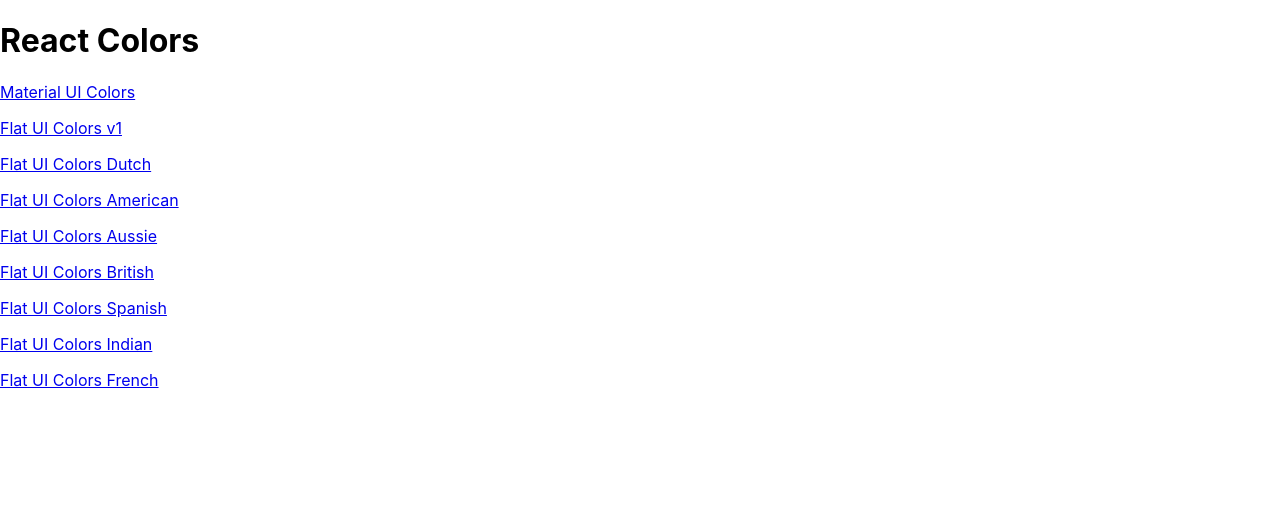
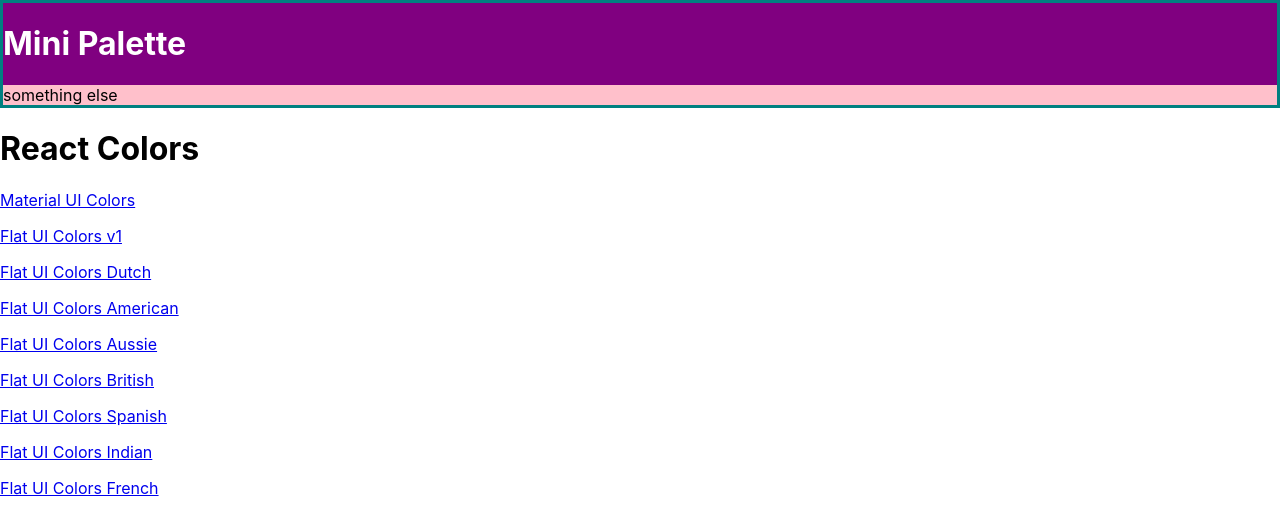
Before and after one commit to shaynemeyer/color-app, a React (Create React App) app: page / in a window 1280 px wide. Shown: the top 532 px of the page. Built offline with nearby package versions, Linux system fonts and the light colour scheme.

Commit message:
Add withStyles with demo styles

```diff
--- a/package.json
+++ b/package.json
@@ -5,6 +5,7 @@
   "dependencies": {
     "@material-ui/core": "^4.7.2",
     "@material-ui/icons": "^4.5.1",
+    "@material-ui/styles": "^4.7.1",
     "@testing-library/jest-dom": "^4.2.4",
     "@testing-library/react": "^9.3.2",
     "@testing-library/user-event": "^7.1.2",
--- a/src/App.js
+++ b/src/App.js
@@ -2,6 +2,7 @@ import React from 'react';
 import { Route, Switch } from 'react-router-dom';
 import Palette from './Palette';
 import PaletteList from './PaletteList';
+import MiniPalette from './MiniPalette';
 import './seedColors';
 import seedColors from './seedColors';
 import { generatePalette } from './colorHelpers';
@@ -11,6 +12,8 @@ function App() {
     return seedColors.find(palette => palette.id === id);
   }
   return (
+    <div>
+      <MiniPalette />
       <Switch>
         <Route
           exact
@@ -22,11 +25,15 @@ function App() {
           path='/palette/:id'
           render={routeParams => (
             <Palette
-            palette={generatePalette(findPalette(routeParams.match.params.id))}
+              palette={generatePalette(
+                findPalette(routeParams.match.params.id)
+              )}
             />
           )}
         />
       </Switch>
+    </div>
+
     // <div>
     //   <Palette palette={generatePalette(seedColors[4])} />
     // </div>
--- /dev/null
+++ b/src/MiniPalette.js
@@ -0,0 +1,29 @@
+import React from 'react';
+import { withStyles } from '@material-ui/styles';
+
+const styles = {
+  main: {
+    backgroundColor: 'purple',
+    border: '3px solid teal',
+    '& h1': {
+      color: 'white'
+    }
+  },
+  secondary: {
+    backgroundColor: 'pink'
+  }
+};
+
+function MiniPalette(props) {
+  const { classes } = props;
+
+  console.log(classes);
+  return (
+    <div className={classes.main}>
+      <h1>Mini Palette</h1>
+      <section className={classes.secondary}>something else</section>
+    </div>
+  );
+}
+
+export default withStyles(styles)(MiniPalette);
```
Lines whose indentation alone changed are shown as unchanged.
